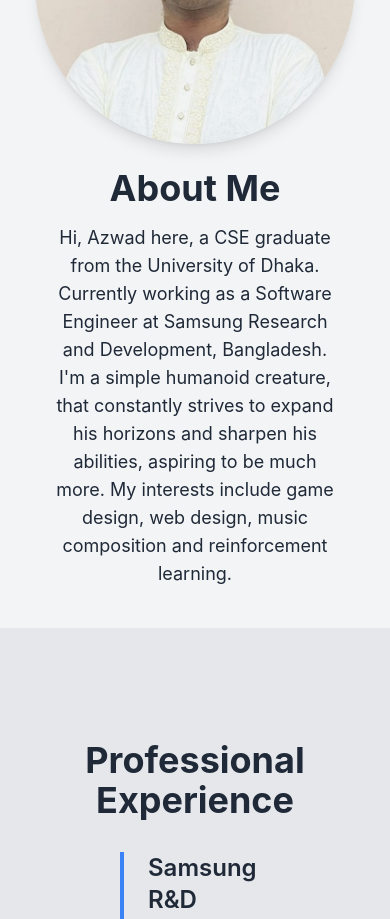
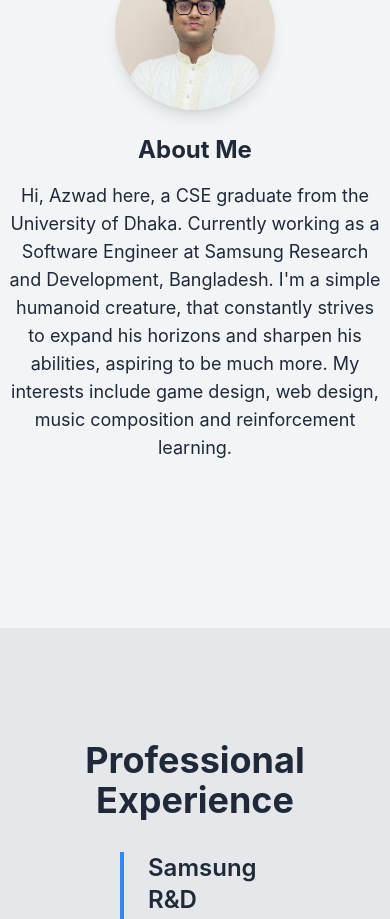
Before and after one commit to azwadkm22/Portfolio, a React (Create React App) app: page / in a window 390 px wide. Shown: the part 1060-1979 px from the top of the page. Built offline with nearby package versions, Linux system fonts and the light colour scheme.

Commit message:
Made the About section responsive.

```diff
--- a/src/components/About.js
+++ b/src/components/About.js
@@ -11,13 +11,13 @@ function About() {
                     <img
                         src={profilePic}
                         alt="Profile"
-                        className="w-80 h-80 rounded-full object-cover shadow-lg mb-6 md:mb-0"  // Image centered on small screens, margin adjustment
+                        className="w-40 h-40 md:w-80 md:h-80 rounded-full object-cover shadow-lg mb-6 md:mb-0"  // Image centered on small screens, margin adjustment
                     />
                 </div>
                 {/* About Text */}
                 <div className="max-w-4xl">
-                    <h1 className="text-4xl font-bold mb-4 mx-12">About Me</h1>
-                    <p className="text-lg mx-12">
+                    <h1 className="text-2xl md:text-4xl font-bold mb-4 mx-12">About Me</h1>
+                    <p className="text-lg md:mx-12 mx-2">
                         Hi, Azwad here, a CSE graduate from the University of Dhaka. Currently working as a
                         Software Engineer at Samsung Research and Development, Bangladesh. I'm a simple humanoid creature,
                         that constantly strives to expand his horizons and sharpen his abilities, aspiring to be much
```
